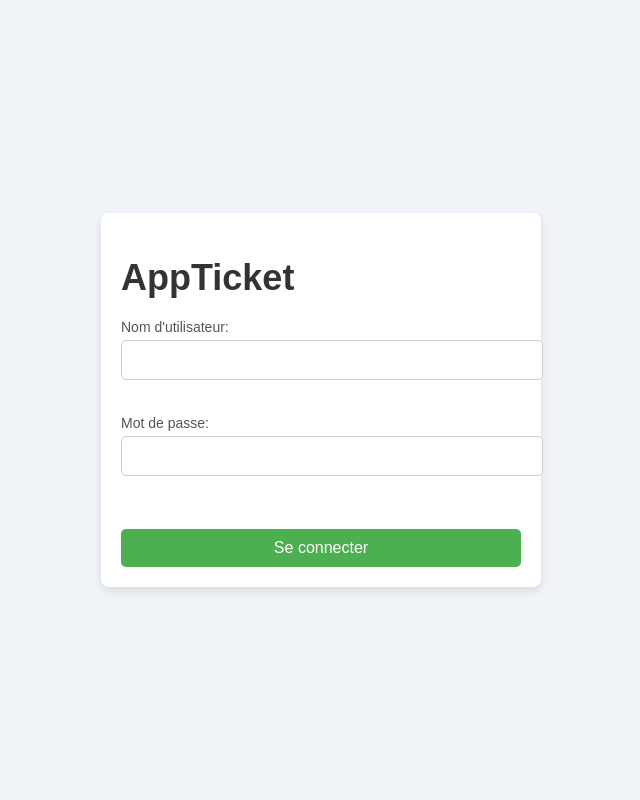
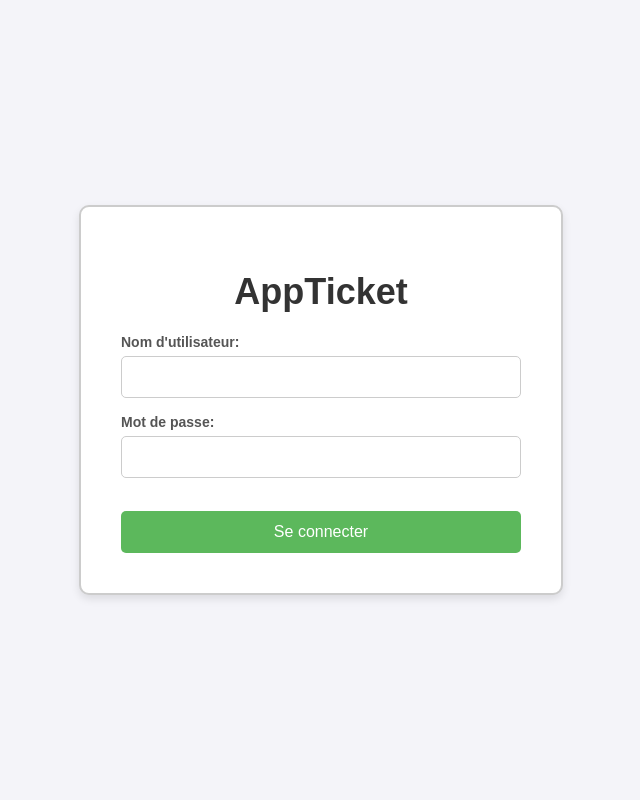
Before and after one commit to TartosFraises/AppTicket, a Flask app: page /login in a window 1280 px wide. Shown: the whole page, without its empty margins (319-959 px from the left). Run offline with Flask 3, Linux system fonts and the light colour scheme.

Commit message:
Change css

```diff
--- a/app/static/styles.css
+++ b/app/static/styles.css
@@ -1,20 +1,32 @@
 body {
     font-family: Arial, sans-serif;
-    background-color: #f0f4f8;
+    background-color: #f4f4f9;
+    margin: 0;
+    padding: 0;
     display: flex;
     justify-content: center;
     align-items: center;
     height: 100vh;
-    margin: 0;
 }
 
 .container {
+    width: 100%;
+    display: flex;
+    justify-content: center;
+    align-items: center;
+}
+
+.login-box {
     background-color: #fff;
-    border-radius: 8px;
-    padding: 20px;
+    padding: 40px;
+    border-radius: 10px;
     box-shadow: 0 4px 8px rgba(0, 0, 0, 0.1);
     width: 100%;
     max-width: 400px;
+    text-align: center;
+    border: 2px solid #ccc;
+    border-radius: 10px;
+    margin: 20px;
 }
 
 .app-title {
@@ -24,51 +36,45 @@ body {
     margin-bottom: 20px;
 }
 
-h2 {
-    text-align: center;
-    color: #333;
+.form-group {
+    margin-bottom: 15px;
+    text-align: left;
 }
 
-label {
+.form-group label {
     font-size: 14px;
+    font-weight: bold;
     color: #555;
-    margin-bottom: 5px;
-    display: block;
 }
 
-input[type="text"], input[type="password"] {
+.form-group input {
     width: 100%;
-    padding: 10px;
-    margin-bottom: 20px;
+    padding: 12px;
+    font-size: 14px;
     border: 1px solid #ccc;
     border-radius: 5px;
-    font-size: 16px;
-    color: #333;
+    margin-top: 5px;
+    box-sizing: border-box;
 }
 
 input[type="submit"] {
     width: 100%;
-    padding: 10px;
-    background-color: #4CAF50;
-    color: #fff;
+    padding: 12px;
+    font-size: 16px;
+    background-color: #5cb85c;
     border: none;
     border-radius: 5px;
-    font-size: 16px;
+    color: white;
     cursor: pointer;
-    transition: background-color 0.3s;
+    transition: background-color 0.3s ease;
 }
 
 input[type="submit"]:hover {
-    background-color: #45a049;
+    background-color: #4cae4c;
 }
 
 .error-message {
     color: red;
     font-size: 14px;
     margin-bottom: 15px;
-    text-align: center;
 }
-
-.form-group {
-    margin-bottom: 15px;
-}
```
